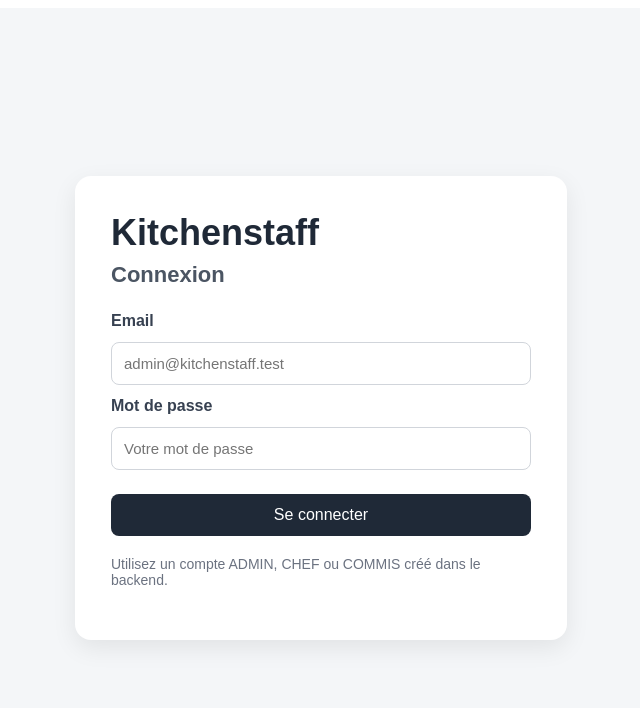
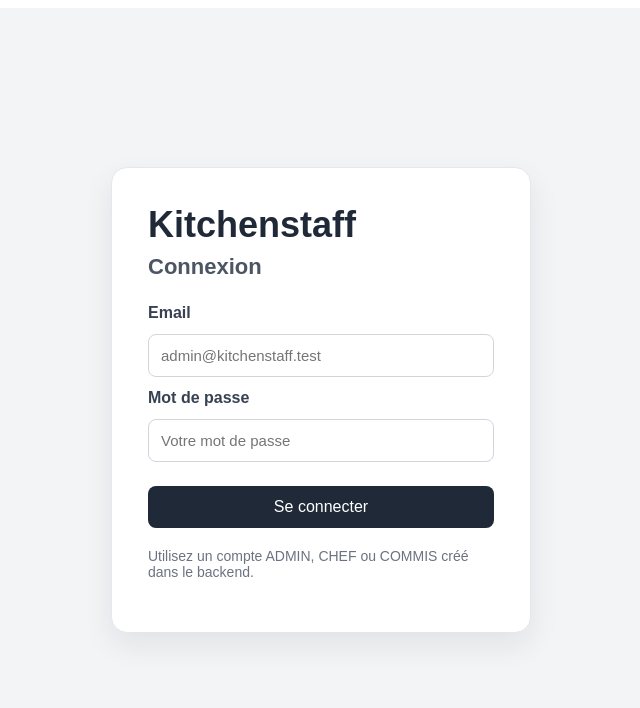
Before and after one commit to Zaouinabil/kitchenstaff-frontend, an Angular app: page / in a window 1280 px wide. Shown: the top 708 px of the page, without its empty margins (319-959 px from the left). Built offline with nearby package versions, Linux system fonts and the light colour scheme.

Commit message:
Improve frontend layout

```diff
--- a/src/app/app.css
+++ b/src/app/app.css
@@ -1,46 +1,25 @@
-.home-page {
-  min-height: 100vh;
-  display: flex;
-  align-items: center;
-  justify-content: center;
-  background: #f4f6f8;
+:host {
+  display: block;
+  min-height: calc(100vh - 16px);
+  background: #f3f4f6;
   font-family: Arial, sans-serif;
-}
-
-.hero-card {
-  width: 90%;
-  max-width: 650px;
-  background: white;
-  padding: 40px;
-  border-radius: 16px;
-  box-shadow: 0 8px 24px rgba(0, 0, 0, 0.08);
-}
-
-h1 {
-  margin: 0 0 12px;
-  font-size: 42px;
   color: #1f2937;
 }
 
-.subtitle {
-  font-size: 18px;
-  color: #4b5563;
-  margin-bottom: 24px;
+.app-shell {
+  width: min(1120px, calc(100% - 40px));
+  margin: 0 auto;
+  padding: 28px 0 48px;
 }
 
-.info-box {
-  background: #eef2ff;
-  padding: 18px;
-  border-radius: 12px;
-  margin-bottom: 24px;
+app-login,
+app-tasks {
+  display: block;
 }
 
-.info-box p {
-  margin: 8px 0;
-  color: #374151;
+@media (max-width: 640px) {
+  .app-shell {
+    width: min(100% - 24px, 1120px);
+    padding: 16px 0 32px;
+  }
 }
-
-.description {
-  color: #4b5563;
-  line-height: 1.6;
-}
--- a/src/app/app.html
+++ b/src/app/app.html
@@ -1,5 +1,7 @@
-<app-login></app-login>
+<div class="app-shell">
+  <app-login></app-login>
 
-@if (isLoggedIn) {
-  <app-tasks></app-tasks>
-}
+  @if (isLoggedIn) {
+    <app-tasks></app-tasks>
+  }
+</div>
--- a/src/app/pages/login/login.css
+++ b/src/app/pages/login/login.css
@@ -1,19 +1,37 @@
 .login-page {
-  min-height: 100vh;
+  min-height: calc(100vh - 72px);
   display: flex;
   align-items: center;
   justify-content: center;
-  background: #f4f6f8;
-  font-family: Arial, sans-serif;
 }
 
 .login-card {
-  width: 90%;
+  width: 100%;
   max-width: 420px;
   background: white;
   padding: 36px;
   border-radius: 16px;
-  box-shadow: 0 8px 24px rgba(0, 0, 0, 0.08);
+  box-sizing: border-box;
+  border: 1px solid #e5e7eb;
+  box-shadow: 0 12px 30px rgba(15, 23, 42, 0.08);
+}
+
+.login-page:has(.session-box) {
+  min-height: 0;
+  justify-content: stretch;
+}
+
+.login-page:has(.session-box) .login-card {
+  max-width: none;
+  padding: 20px 24px;
+}
+
+.login-page:has(.session-box) h1 {
+  font-size: 28px;
+}
+
+.login-page:has(.session-box) h2 {
+  display: none;
 }
 
 h1 {
@@ -89,27 +107,50 @@ button:disabled {
   cursor: not-allowed;
 }
 .session-box {
-  margin-top: 24px;
-  padding: 20px;
+  margin-top: 14px;
+  padding: 14px 16px;
   background: #eef2ff;
-  border-radius: 12px;
+  border: 1px solid #dbeafe;
+  border-radius: 10px;
+  display: flex;
+  align-items: center;
+  gap: 14px;
 }
 
 .session-box p {
-  margin: 6px 0;
+  margin: 0;
   color: #4b5563;
 }
 
 .session-box h3 {
-  margin: 8px 0;
+  margin: 0;
   color: #1f2937;
 }
 
 .logout-button {
-  margin-top: 16px;
+  margin: 0 0 0 auto;
+  padding: 9px 14px;
+  font-size: 14px;
   background: #dc2626;
 }
 
 .logout-button:hover {
   background: #b91c1c;
 }
+
+@media (max-width: 640px) {
+  .login-card {
+    padding: 26px 22px;
+  }
+
+  .session-box {
+    align-items: flex-start;
+    flex-direction: column;
+    gap: 6px;
+  }
+
+  .logout-button {
+    width: 100%;
+    margin: 8px 0 0;
+  }
+}
--- a/src/app/pages/tasks/tasks.css
+++ b/src/app/pages/tasks/tasks.css
@@ -1,6 +1,12 @@
 .tasks-page {
-  margin-top: 32px;
+  margin-top: 18px;
   width: 100%;
+  padding: 24px;
+  box-sizing: border-box;
+  background: white;
+  border: 1px solid #e5e7eb;
+  border-radius: 16px;
+  box-shadow: 0 12px 30px rgba(15, 23, 42, 0.06);
 }
 
 .tasks-header {
@@ -14,6 +20,7 @@
 .tasks-header h2 {
   margin: 0;
   color: #1f2937;
+  font-size: 26px;
 }
 
 .tasks-header p {
@@ -28,10 +35,17 @@
   background: #2563eb;
   color: white;
   cursor: pointer;
+  font-weight: 600;
+  transition: background 0.2s ease;
+}
+
+.tasks-header button:hover {
+  background: #1d4ed8;
 }
 
 .tasks-list {
   display: grid;
+  grid-template-columns: repeat(2, minmax(0, 1fr));
   gap: 16px;
 }
 
@@ -40,6 +54,7 @@
   border-radius: 14px;
   background: #f9fafb;
   border: 1px solid #e5e7eb;
+  box-shadow: 0 2px 8px rgba(15, 23, 42, 0.04);
 }
 
 .task-top {
@@ -139,6 +154,12 @@
   color: #374151;
   cursor: pointer;
   font-weight: 600;
+  transition: border-color 0.2s ease, background 0.2s ease, color 0.2s ease;
+}
+
+.status-filters button:hover {
+  border-color: #2563eb;
+  color: #1d4ed8;
 }
 
 .status-filters button.active {
@@ -151,3 +172,28 @@
   background: #fef3c7;
   color: #92400e;
 }
+
+@media (max-width: 760px) {
+  .tasks-page {
+    margin-top: 12px;
+    padding: 18px;
+  }
+
+  .tasks-header {
+    align-items: flex-start;
+  }
+
+  .tasks-list {
+    grid-template-columns: 1fr;
+  }
+}
+
+@media (max-width: 480px) {
+  .tasks-header {
+    flex-direction: column;
+  }
+
+  .tasks-header button {
+    width: 100%;
+  }
+}
```
